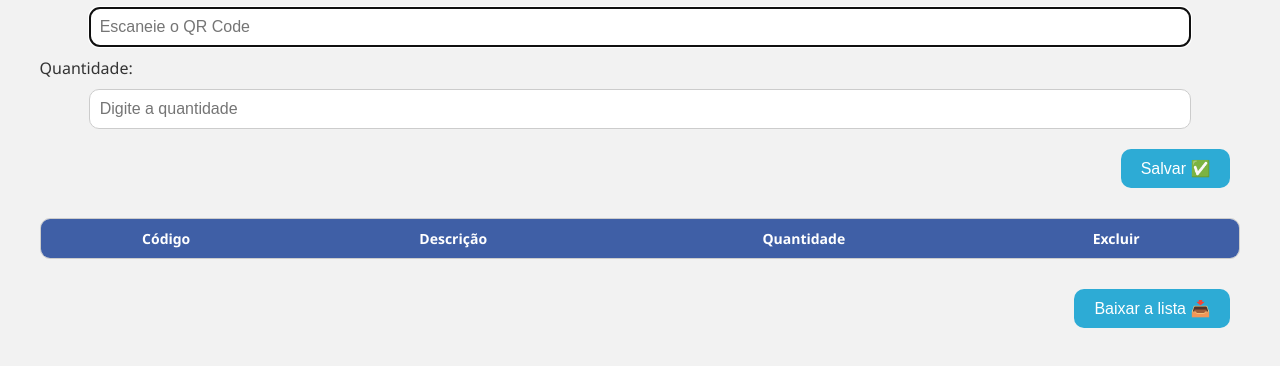
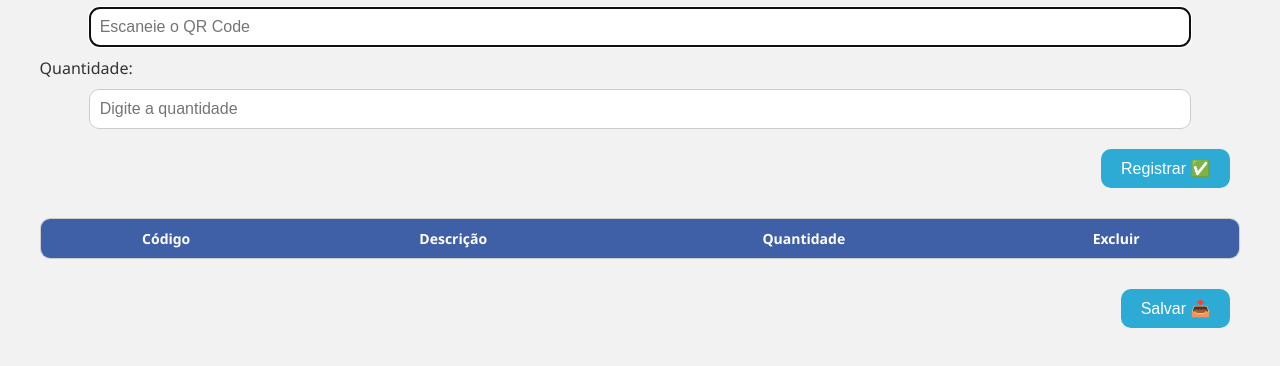
Before and after one commit to AgeuNunes/App_Inventario, a plain HTML site: page index.html in a window 1280 px wide. Shown: the part 224-590 px from the top of the page. Drawn offline with Linux system fonts and the light colour scheme.

Commit message:
Update index.html

```diff
--- a/index.html
+++ b/index.html
@@ -36,7 +36,7 @@
     <input type="number" id="inputQtd" placeholder="Digite a quantidade">
 
     <div class="containerButton">
-      <button class="btn" onclick="registrar()">Salvar ✅</button>
+      <button class="btn" onclick="registrar()">Registrar ✅</button>
     </div>
 
     <table>
@@ -55,7 +55,7 @@
     </table>
 
     <div class="containerButton">
-      <button class="btn" onclick="exportarExcel()">Baixar a lista 📥</button>
+      <button class="btn" onclick="exportarExcel()">Salvar 📥</button>
     </div>
 
   </div>
```
